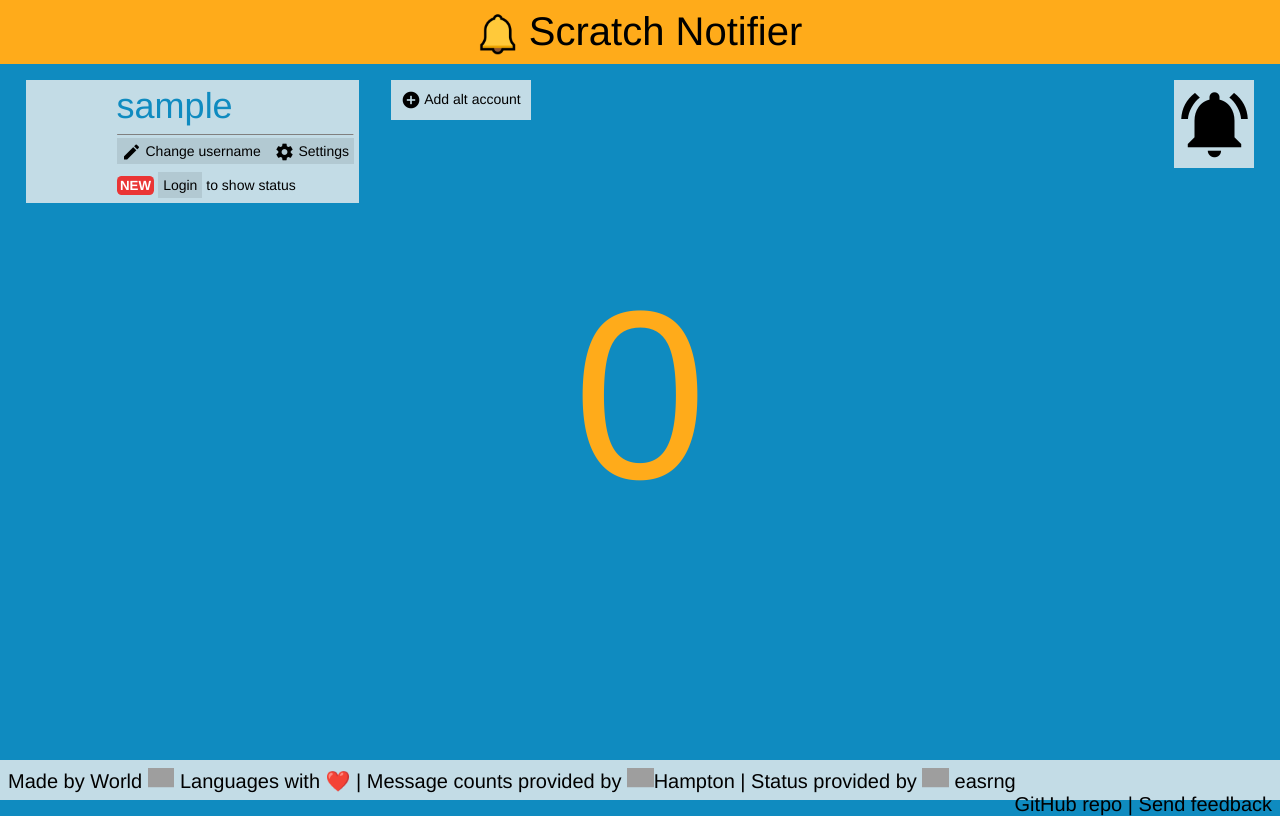
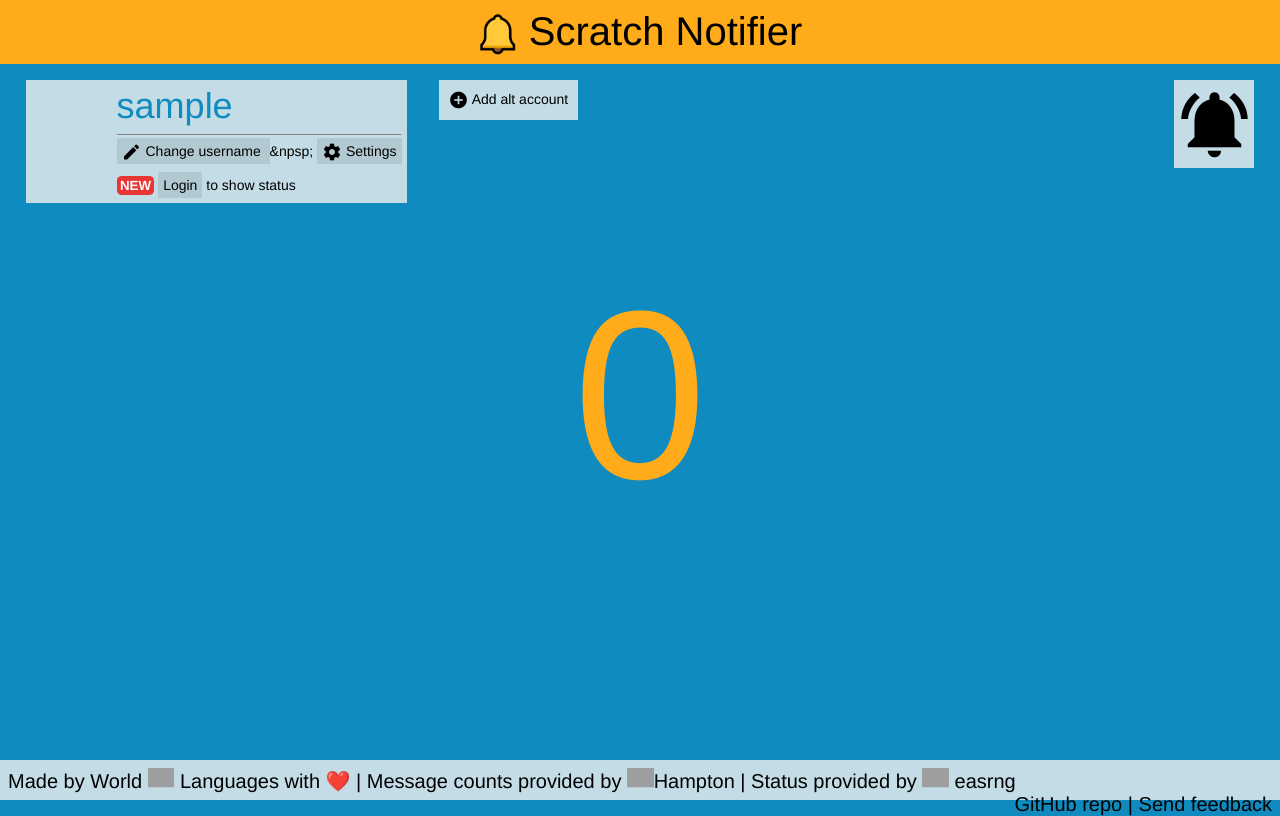
Before and after one commit to WorldLanguages/ScratchNotifier.cf, a plain HTML site: page index.html in a window 1280 px wide. Drawn offline with Linux system fonts and the light colour scheme; no server answers; sample sign-in values are in the browser's storage; grey boxes are pictures that could not be loaded.

Commit message:
Update index.html

```diff
--- a/index.html
+++ b/index.html
@@ -65,6 +65,7 @@
                 <i class="material-icons">edit</i>
                 Change username
               </a>
+              &npsp;
               <a class="link-under-username" href="javascript:void settings();">
                 <i class="material-icons">settings</i>
                 Settings
```
